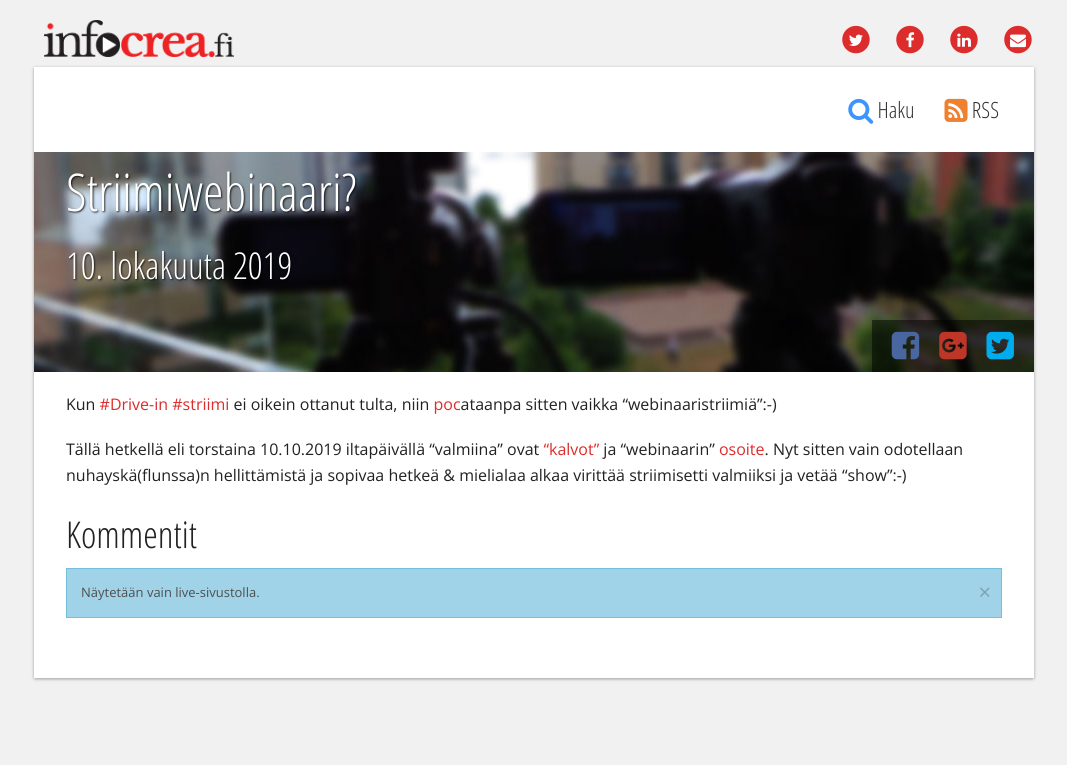
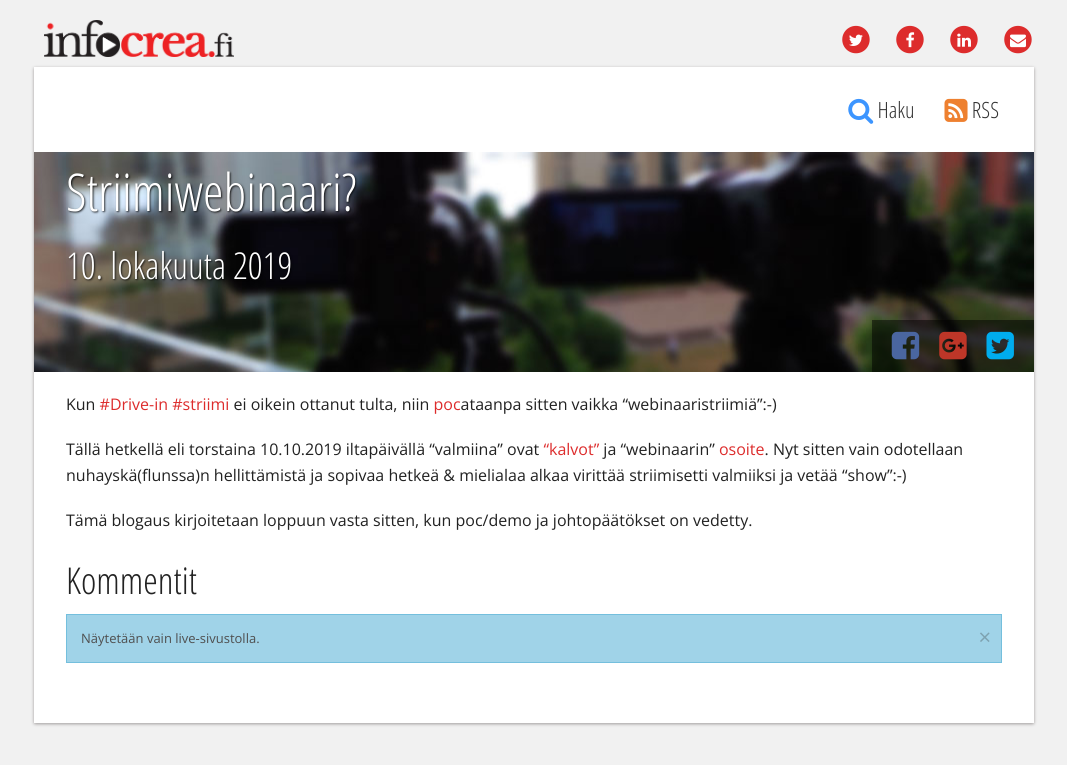
Before and after one commit to Pyppe/infocrea.fi, a Jekyll site: the page built from _posts/2019-10-10-striimiwebinaari.md, in a window 1280 px wide. Shown: the top 765 px of the page, without its empty margins (106-1173 px from the left). Built offline with Jekyll 4.4.1, drawn with Linux system fonts in a browser that asks for light colours.

Commit message:
Blogipäivitys

```diff
--- a/_posts/2019-10-10-striimiwebinaari.md
+++ b/_posts/2019-10-10-striimiwebinaari.md
@@ -7,3 +7,5 @@ date: 2019-10-10T15:13:07+0300
 Kun [#Drive-in #striimi](https://www.linkedin.com/posts/jarmolahti_drivein-live-striimi-activity-6587730582631956481-MdGl) ei oikein ottanut tulta, niin [poc](https://en.wikipedia.org/wiki/Proof_of_concept)ataanpa sitten vaikka "webinaaristriimiä":-)<!--more-->
 
 Tällä hetkellä eli torstaina 10.10.2019 iltapäivällä "valmiina" ovat ["kalvot"](https://docs.google.com/presentation/d/18ZOGV6RKARl2AawoHimHzOCs26Bv49CwFSFiLcyI6nA/edit?usp=sharing) ja "webinaarin" [osoite](https://livestream.com/Infocrea-fi/striimiwebinaari). Nyt sitten vain odotellaan nuhayskä(flunssa)n hellittämistä ja sopivaa hetkeä & mielialaa alkaa virittää striimisetti valmiiksi ja vetää "show":-)
+
+Tämä blogaus kirjoitetaan loppuun vasta sitten, kun poc/demo ja johtopäätökset on vedetty.
```
